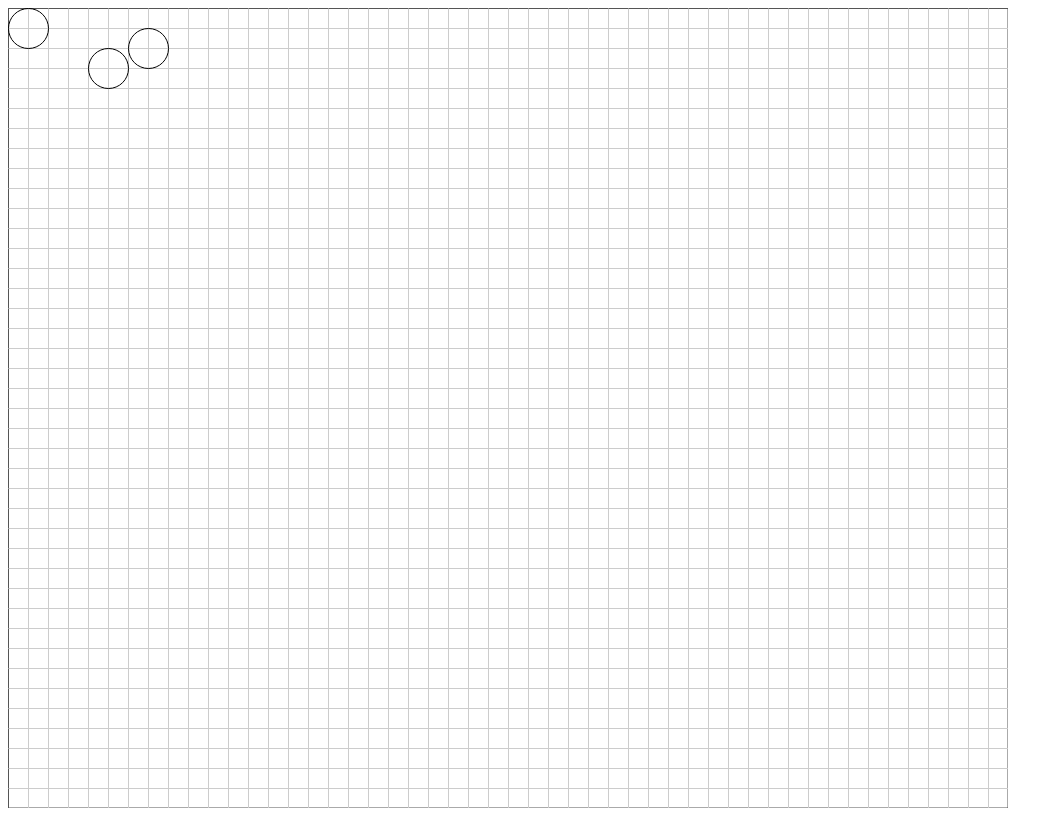
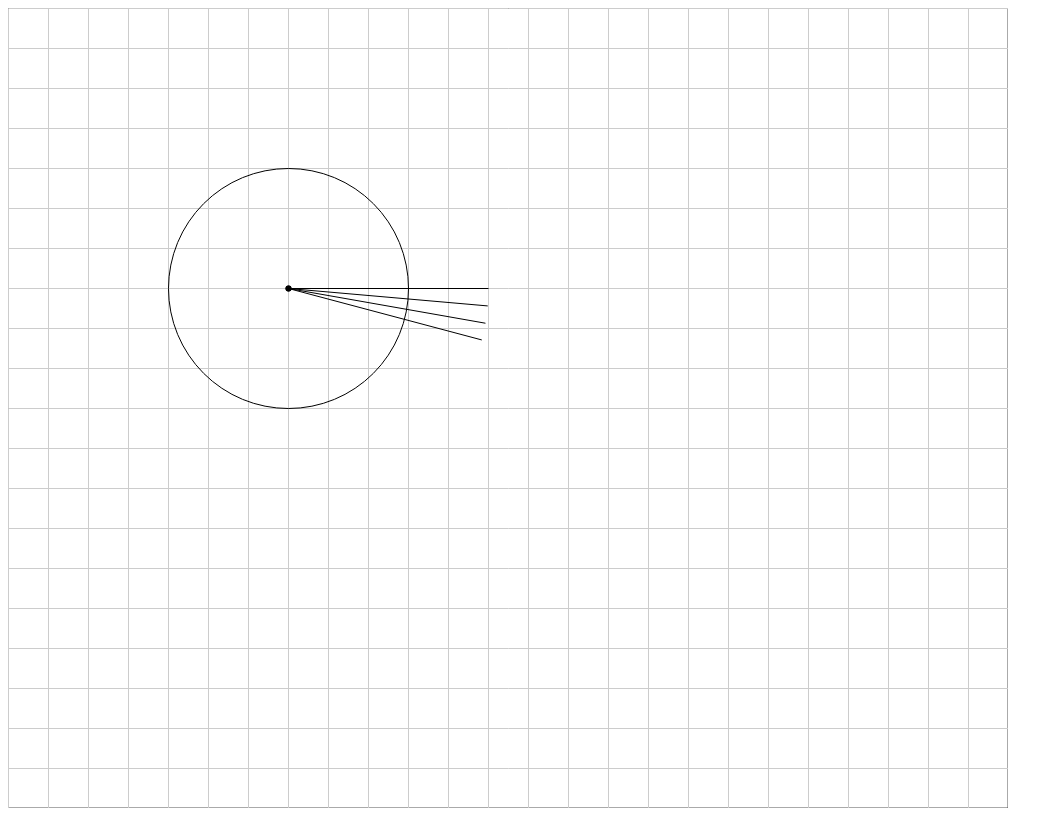
Before and after one commit to romanshevelev/stripe, a plain HTML site: page index.html in a window 1280 px wide. Shown: the whole page, without its empty margins (0-1063 px from the left). Drawn offline with Linux system fonts and the light colour scheme.

Commit message:
framework init

```diff
--- a/index.html
+++ b/index.html
@@ -3,11 +3,72 @@
 <canvas id="maincanvas" height="800" width="1000"></canvas>
 <script>
 (function(){
-
+	var rad2deg=360/(2*Math.PI);
 	var elem=document.getElementById("maincanvas");
 	if (elem && elem.getContext) {
 		var ctx = elem.getContext('2d');
 		if (!ctx) return;
+	}
+
+	var Point=function(x_,y_){
+		this.x=x_;
+		this.y=y_;
+		return {
+			x:this.x,
+			y:this.y,
+			paint:function(){
+				point(this.x, this.y);
+			},
+			add_vector:function(v){
+				return new Point(this.x+v.dx, this.y+v.dy);
+			},
+			get_vector:function(p0){
+				return new Vector(this.x-p0.x, this.y-p0.y);
+			}
+		}
+	}
+	var Vector=function(dx_,dy_){
+		this.dx=dx_;
+		this.dy=dy_;
+		return {
+			dx:this.dx,
+			dy:this.dy,
+			get_cross_angle:function(v){
+				return Math.acos((this.dx*this.dy+v.dx*v.dy)/(Math.sqrt(this.dx*this.dx+this.dy*this.dy)*Math.sqrt(v.dx*v.dx+v.dy*v.dy)));
+			},
+			reverse:function(){
+				return new Vector(-this.dx, -this.dy);
+			},
+			multi:function(k){
+				return new Vector(this.dx*k, this.dy*k);
+			},
+			paint_at:function(p0, pf=false){
+				if (pf) p0.paint();
+				line(p0.x, p0.y, p0.x+this.dx, p0.y+this.dy);
+			},
+			get_length:function(){
+				return Math.sqrt(this.dx*this.dx+this.dy*this.dy);
+			},
+			add_angle:function(a){
+				var new_a=new Vector(10, 0).get_cross_angle(this)-a;
+				var l=this.get_length();
+				return new Vector(Math.sin(new_a)*l, Math.cos(new_a)*l);
+			}
+		}
+	}
+
+	var Circle=function(p0,r){
+		this.x0=p0.x;
+		this.y0=p0.y;
+		this.radius=r;
+		return {
+			x0:this.x0,
+			y0:this.y0,
+			radius:this.radius,
+			paint:function(){
+				circle(this.x0, this.y0, this.radius);
+			}
+		}
 	}
 
 	line=function(x0, y0, x1, y1){
@@ -31,8 +92,14 @@
 		ctx.stroke();
 	}.bind(this)
 
+	point=function(x0, y0){
+		ctx.beginPath();
+		ctx.arc(x0*this.zoom+0.5, y0*this.zoom+0.5, 3, 0, 2*Math.PI);
+		ctx.fill();
+	}.bind(this)
+
 	ctx.lineWidth = 1;
-	zoom=20;
+	zoom=40;
 
 	// Рамка
 	ctx.strokeStyle = '#555';
@@ -40,25 +107,34 @@
 
 	// Сетка
 	ctx.strokeStyle = '#ccc';
-	for(var i=1;i<=50;i++){
+	for(var i=0;i<=50;i++){
 		line(i,0,i,50);
 		line(0,i,50,i);
 	}
 
-	// Крест
-/*
-	ctx.strokeStyle = '#f00';
-	ctx.beginPath();
-	moveTo(0, 0);
-	lineTo(10, 10);
-	moveTo(10, 0);
-	lineTo(0, 10);
-	ctx.stroke();
-*/
 	ctx.strokeStyle = '#000';
-	circle(1,1,1);
-	circle(5,3,1);
-	circle(7,2,1);
+	p0 = new Point(7,7);
+	c1 = new Circle(p0,3);
+	v0 = new Vector(5, 0);
+	v1 = new Vector(5,-3);
+	v2 = new Vector(3,5);
+
+	p0.paint();
+	c1.paint();
+
+	v0.paint_at(p0, true);
+	v1 = v0.add_angle(5/rad2deg);
+	v1.paint_at(p0);
+	console.log(v1.get_cross_angle(v0)*rad2deg);
+
+	v2 = v0.add_angle(10/rad2deg);
+	v2.paint_at(p0);
+	console.log(v2.get_cross_angle(v1)*rad2deg);
+
+	v3 = v2.add_angle(10/rad2deg);
+	v3.paint_at(p0);
+	console.log(v3.get_cross_angle(v2)*rad2deg);
+
 
 })()
 </script>
```
